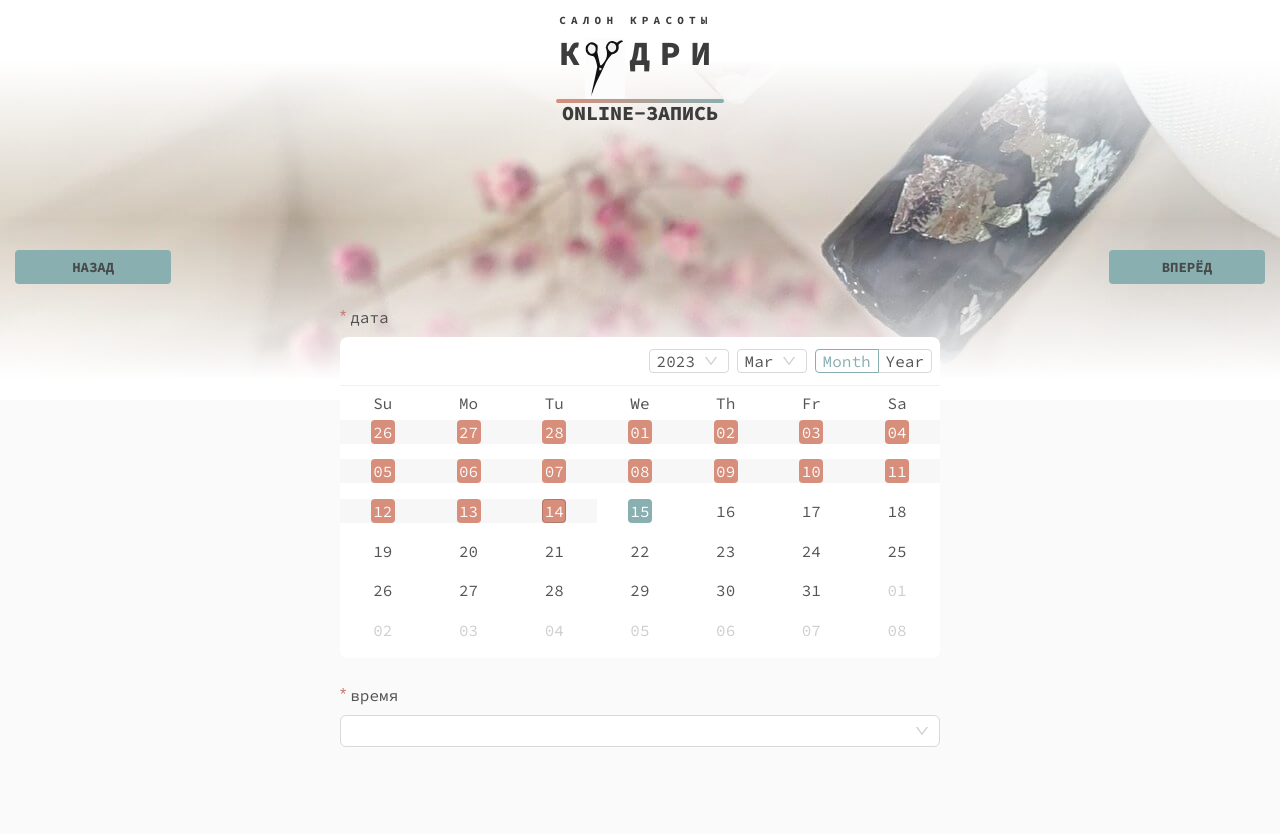
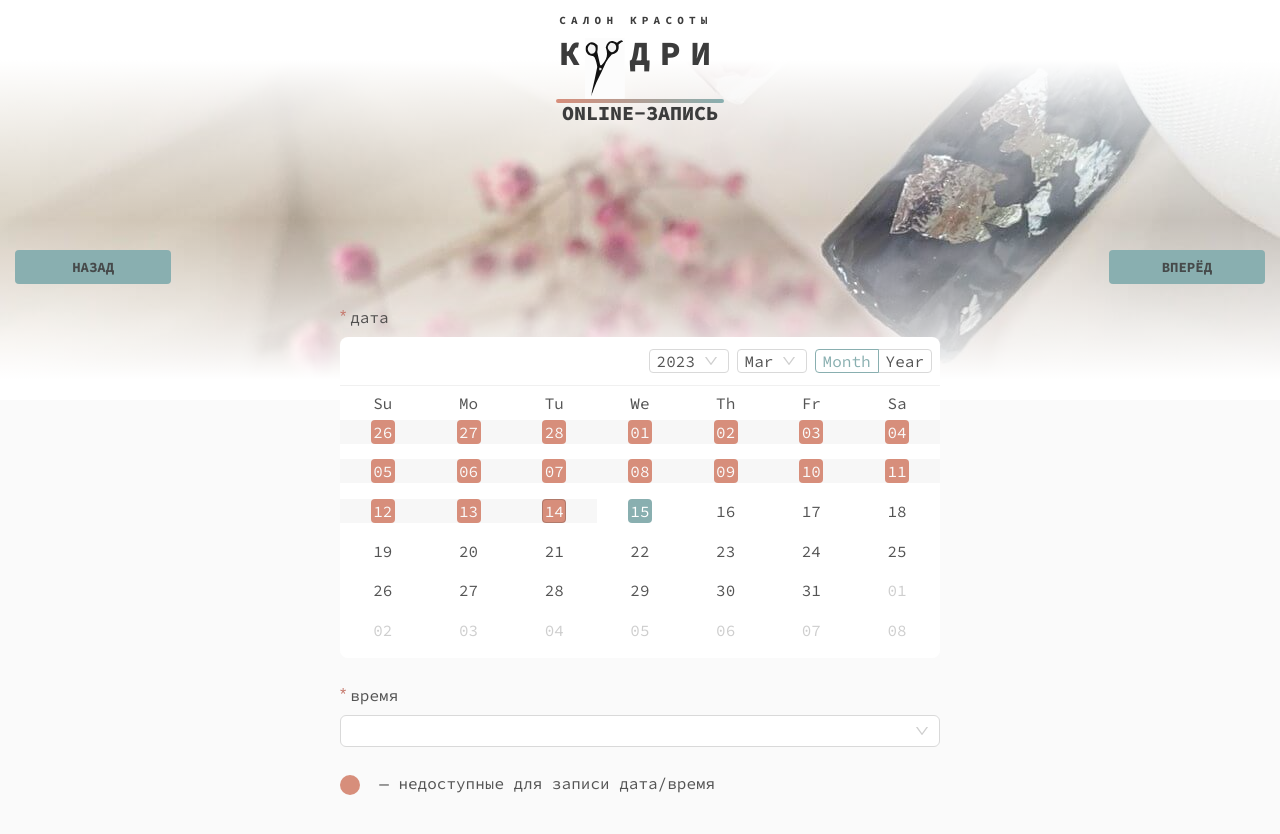
Before and after one commit to tereneka/kudry-client, a React (Create React App) app: page /online-reg/date in a window 1280 px wide. Before the commit the page ends 800 px from the top, so only its background shows below. Built offline with nearby package versions, Linux system fonts and the light colour scheme; no server answers; the database is empty.

Commit message:
feat: add caption to dateForm

```diff
--- /dev/null
+++ b/src/blocks/reg-form/__select-option/reg-form__select-option_disabled.css
@@ -0,0 +1,7 @@
+.reg-form__select-option_disabled {
+  background-color: var(--accent-bright);
+  width: max-content;
+  color: var(--main-back) !important;
+  border: 2px solid white;
+  box-sizing: border-box;
+}
--- /dev/null
+++ b/src/blocks/reg-form/reg-form__caption.css
@@ -0,0 +1,13 @@
+.reg-form__caption {
+  width: 600px;
+  margin: 0 auto;
+}
+.reg-form__caption::before {
+  content: " ";
+  width: 20px;
+  height: 20px;
+  background-color: var(--accent-bright);
+  display: inline-block;
+  border-radius: 50%;
+  vertical-align: middle;
+}
--- a/src/features/reg-page/page/reg.css
+++ b/src/features/reg-page/page/reg.css
@@ -28,6 +28,8 @@
 @import url(../../../blocks/reg-form/reg-form__radio-group.css);
 @import url(../../../blocks/reg-form/reg-form__item-group.css);
 @import url(../../../blocks/reg-form/reg-form__disabled-cell-box.css);
+@import url(../../../blocks/reg-form/__select-option/reg-form__select-option_disabled.css);
+@import url(../../../blocks/reg-form/reg-form__caption.css);
 
 @import url(../../../blocks/card/card.css);
 @import url(../../../blocks/card/card__img.css);
--- a/src/features/reg-page/registration/DateForm.tsx
+++ b/src/features/reg-page/registration/DateForm.tsx
@@ -103,6 +103,23 @@ export default function DateForm() {
         !getDisabledTime(current).some((i) => i)
       );
     };
+
+  const timeSelectOptions = timeList.map(
+    (time, index) => {
+      const isDisabled =
+        !getDisabledTime(selectedDate)[index];
+      return {
+        value: time,
+        label: time,
+        disabled: isDisabled,
+        className: `reg-form__select-option ${
+          isDisabled
+            ? "reg-form__select-option_disabled"
+            : ""
+        }`,
+      };
+    }
+  );
 
   function getDisabledTime(date: dayjs.Dayjs) {
     // определяем недоступное время для записи
@@ -245,22 +262,14 @@ export default function DateForm() {
               message: "выберите время",
             },
           ]}>
-          <Select
-            options={timeList.map(
-              (time, index) => {
-                return {
-                  value: time,
-                  label: time,
-                  disabled:
-                    !getDisabledTime(
-                      selectedDate
-                    )[index],
-                };
-              }
-            )}
-          />
+          <Select options={timeSelectOptions} />
         </Form.Item>
       </div>
+
+      <p className="reg-form__caption">
+        &nbsp; &mdash; недоступные для записи
+        дата/время
+      </p>
     </Form>
   );
 }
```
